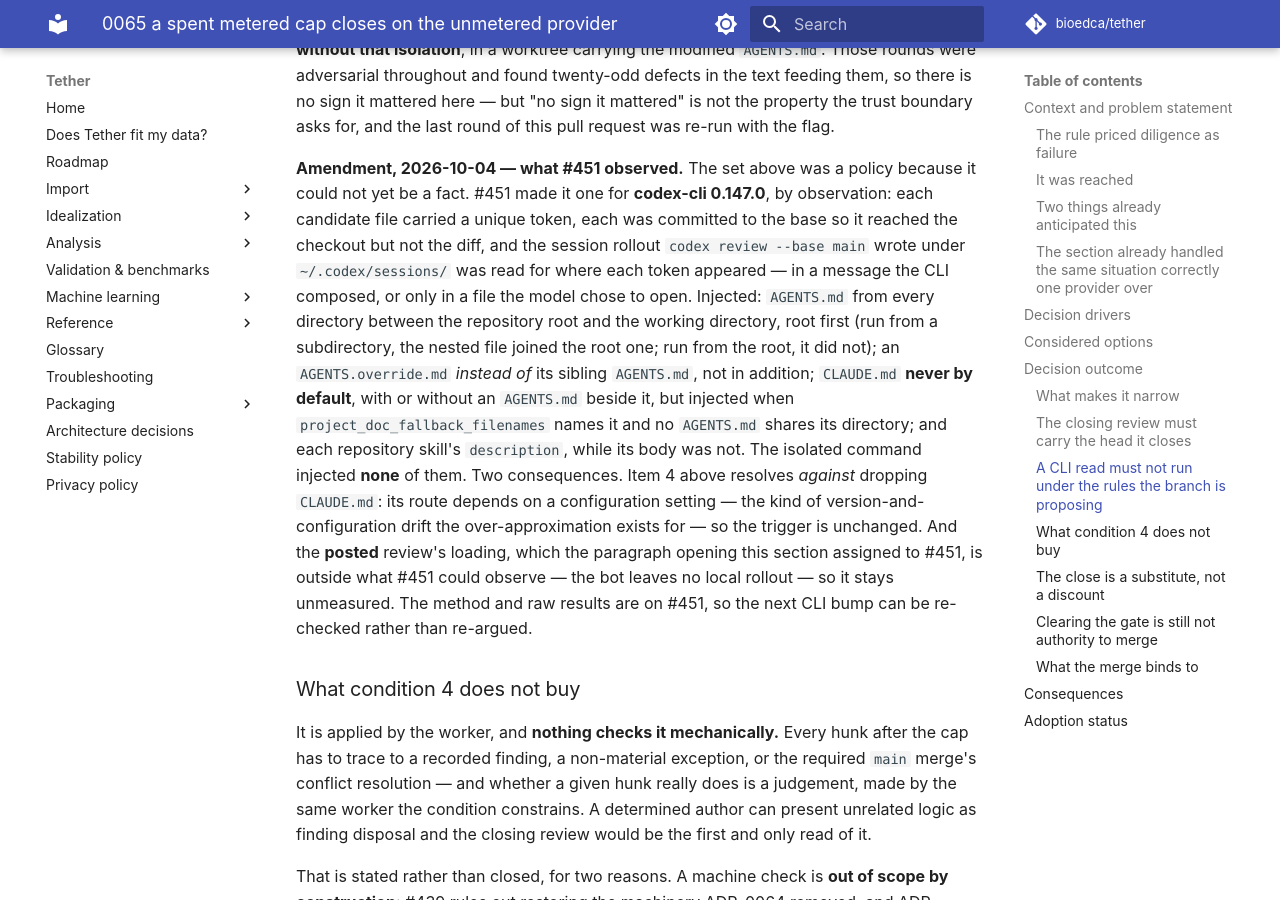
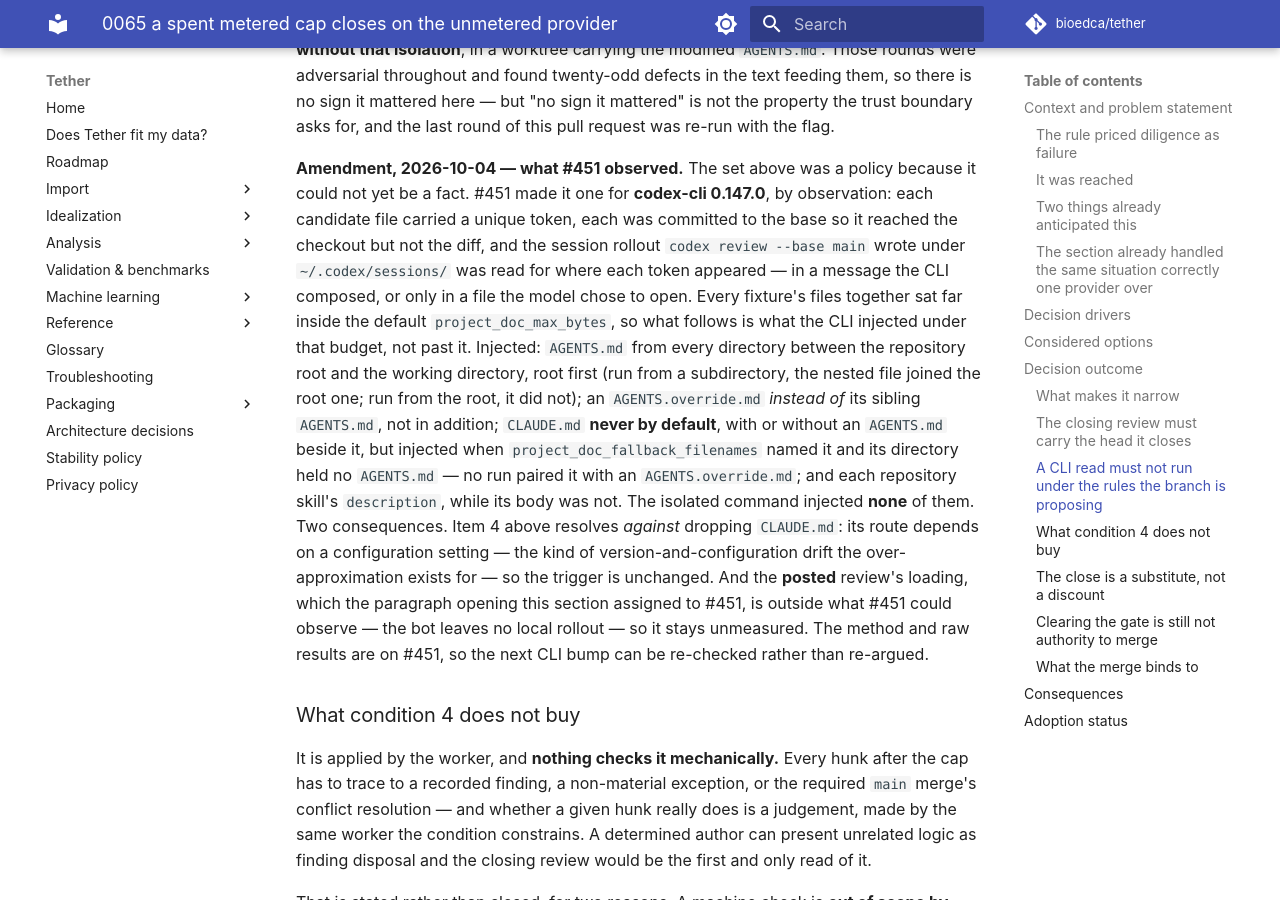
Before and after one commit to bioedca/tether, an MkDocs documentation site: the page built from docs/adr/0065-a-spent-metered-cap-closes-on-the-unmetered-provider.md, in a window 1280 px wide and 900 px high, scrolled down 9170 px. Built offline with MkDocs 1.6.1 and Material for MkDocs 9.7.7, drawn with Linux system fonts in a browser that asks for light colours; comment, search, counter and statistics services are not loaded; the version menu is left out.

Commit message:
docs(adr): bound ADR-0065's #451 amendment to the runs it reports (#451)
Two statements read wider than #451's runs: 'AGENTS.md from every
directory' holds only while the documents fit project_doc_max_bytes,
and the CLAUDE.md fallback condition named only the sibling the runs
varied, with no run pairing it with an AGENTS.override.md. The
amendment now says every fixture sat far inside the default budget,
and states the fallback condition in the past tense of the runs with
the untested pairing named.

```diff
--- a/docs/adr/0065-a-spent-metered-cap-closes-on-the-unmetered-provider.md
+++ b/docs/adr/0065-a-spent-metered-cap-closes-on-the-unmetered-provider.md
@@ -347,14 +347,17 @@ of this pull request was re-run with the flag.
 be a fact. #451 made it one for **codex-cli 0.147.0**, by observation: each candidate file carried
 a unique token, each was committed to the base so it reached the checkout but not the diff, and the
 session rollout `codex review --base main` wrote under `~/.codex/sessions/` was read for where each
-token appeared — in a message the CLI composed, or only in a file the model chose to open. Injected:
+token appeared — in a message the CLI composed, or only in a file the model chose to open. Every
+fixture's files together sat far inside the default `project_doc_max_bytes`, so what follows is
+what the CLI injected under that budget, not past it. Injected:
 `AGENTS.md` from every directory between the repository root and the working directory, root first
 (run from a subdirectory, the nested file joined the root one; run from the root, it did not); an
 `AGENTS.override.md` *instead of* its sibling `AGENTS.md`, not in addition; `CLAUDE.md` **never by
 default**, with or without an `AGENTS.md` beside it, but injected when
-`project_doc_fallback_filenames` names it and no `AGENTS.md` shares its directory; and each
-repository skill's `description`, while its body was not. The isolated command injected **none** of
-them. Two consequences. Item 4 above resolves *against* dropping `CLAUDE.md`: its route
+`project_doc_fallback_filenames` named it and its directory held no `AGENTS.md` — no run paired
+it with an `AGENTS.override.md`; and each repository skill's `description`, while its body was
+not. The isolated command injected **none** of them. Two consequences. Item 4 above resolves
+*against* dropping `CLAUDE.md`: its route
 depends on a configuration setting — the kind of version-and-configuration drift the
 over-approximation exists for — so the trigger is unchanged. And the **posted** review's loading,
 which the paragraph opening this section assigned to #451, is outside what #451 could observe —
```
